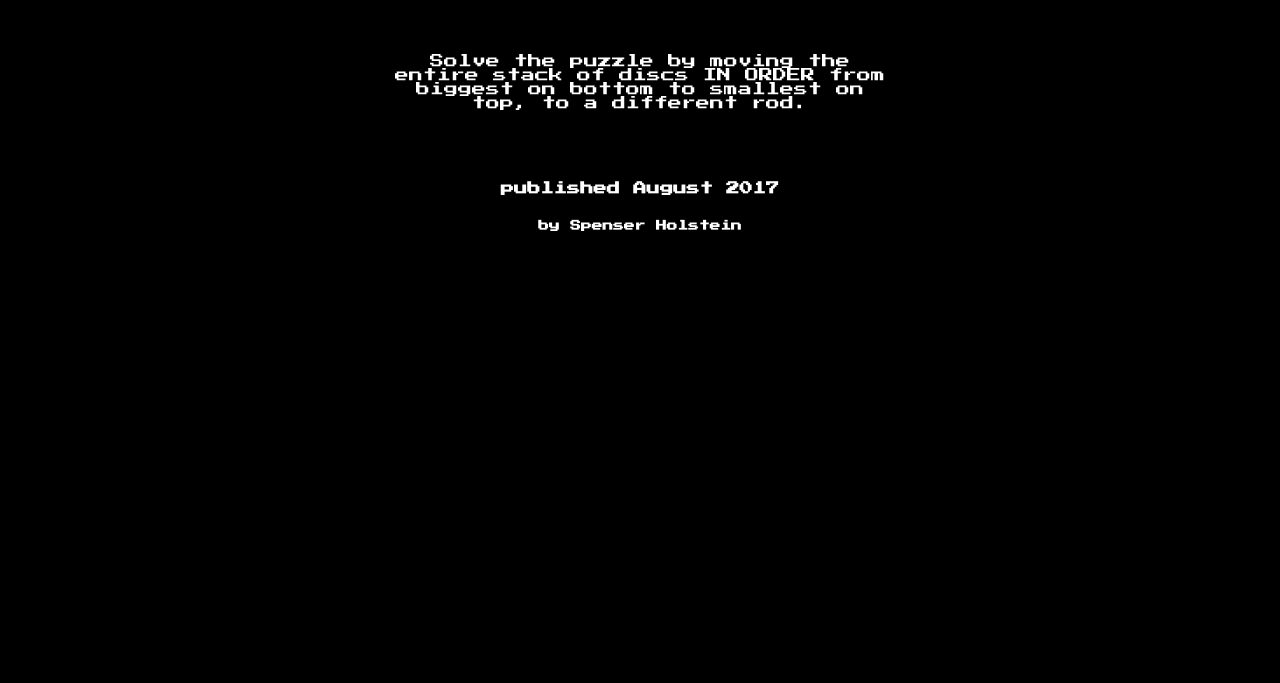
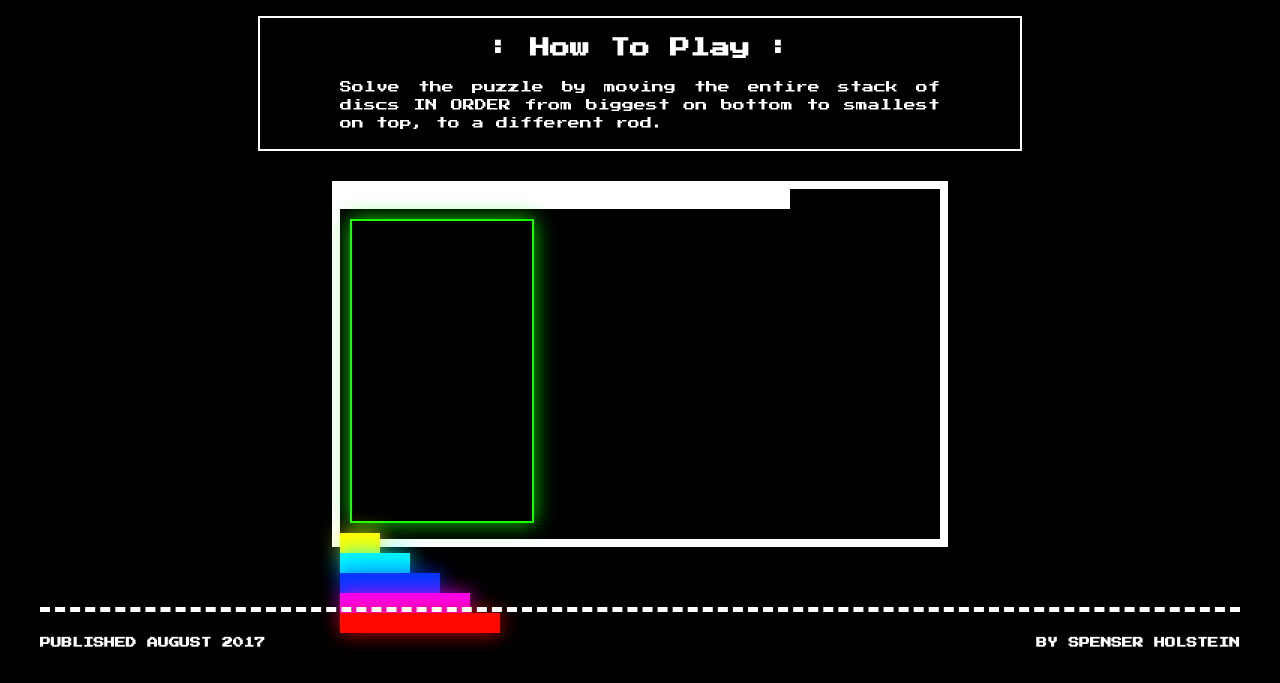
Before and after one commit to SpenBot/Tower_of_Hanoi, a plain HTML site: page index.html in a window 1280 px wide. Shown: the part 125-808 px from the top of the page. Drawn offline with nearby package versions, Linux system fonts and the light colour scheme.

Commit message:
HTML elements created for gameboard, discs, selector

```diff
--- a/index.html
+++ b/index.html
@@ -1,5 +1,7 @@
+
 <!DOCTYPE html>
 <html>
+
 
   <head>
 
@@ -8,31 +10,64 @@
     <link href="https://fonts.googleapis.com/css?family=Press+Start+2P" rel="stylesheet">
     <link rel="stylesheet" href="style.css" type="text/css">
     <script src="https://code.jquery.com/jquery-3.2.1.min.js" integrity="sha256-hwg4gsxgFZhOsEEamdOYGBf13FyQuiTwlAQgxVSNgt4=" crossorigin="anonymous"></script>
+
   </head>
 
 
+<!------------------------------------------------------>
+<!------------------------------------------------------>
   <body>
 
     <header>
       <h1>Tower of Hanoi</h1>
-      <h2>-a game by SpenBot-</h2>
+      <h2>- a logic game -</h2>
 
       <nav>
 
       </nav>
     </header>
+<!------------------------------------------------------>
+    <main>
 
-    <main>
-      <p class="instructions">Solve the puzzle by moving the entire stack of discs IN ORDER from biggest on bottom to smallest on top, to a different rod.</p>
+      <div class="instructions">
+        <h3> : How To Play : </h3>
+        <p>Solve the puzzle by moving the entire stack of discs IN ORDER from biggest on bottom to smallest on top, to a different rod.</p>
+      </div>
+
+      <div class="gameBoard">
+
+          <div class="rods">
+            <div id="rodBottom"></div>
+            <div id="rodRight"></div>
+            <div id="rodMiddle"></div>
+            <div id="rodLeft"></div>
+          </div>
+
+          <div id="selectorBox"></div>
+
+          <div id="disc1"></div>
+          <div id="disc2"></div>
+          <div id="disc3"></div>
+          <div id="disc4"></div>
+          <div id="disc5"></div>
+
+      </div>
+
     </main>
-
+<!------------------------------------------------------>
     <footer>
-      <h5>published August 2017</h5>
-      <h6>by Spenser Holstein</h6>
+      <h6>PUBLISHED AUGUST 2017</h6>
+      <h6>BY SPENSER HOLSTEIN</h6>
     </footer>
+<!------------------------------------------------------>
 
     <script src="script.js"></script>
   </body>
+<!------------------------------------------------------>
+<!------------------------------------------------------>
 
 
 </html>
+
+
+<!-->
--- a/style.css
+++ b/style.css
@@ -3,23 +3,122 @@ body {
   font-family: 'Press Start 2P', sans-serif;
   color: white;
   margin: 0 auto;
-  padding: 10px 20px;
+  padding: 10px 40px;
   text-align: center;
   display: flex;
   flex-direction: column;
-  justify-content: space-around;
+  justify-content: space-between;
+}
+
+header {
+  margin-top: 5px;
+  border-bottom: dashed white 5px;
+  padding: 0 0 30px 0;
+}
+
+footer {
+  border-top: dashed white 5px;
+  display: flex;
+  flex-direction: row;
+  justify-content: space-between;
 }
 
 main {
-  margin: 50px auto;
+  margin: 30px auto;
+}
 
+.instructions {
+  width: 600px;
+  margin: 0 auto;
+  text-align: justify;
+  border: solid white 2px;
+  padding: 0 80px 5px 80px;
+}
+
+h2 {
+  font-size: 16px;
+  margin: -15px auto;
+}
+
+h3 {
+  text-align: center;
+  font-size: 20px;
 }
 
 p {
-  font-size: 14px;
+  font-size: 12px;
+  line-height: 18px;
 }
 
-.instructions {
-  width: 500px;
-  margin: 0 auto;
+
+/*  ////////////////////// INSIDE GAME BOARD //////////////////////////  */
+
+.gameBoard {
+  width: 600px;
+  height: 350px;
+  border: solid white 8px;
+  margin: 30px auto;
 }
+
+#rodBottom {
+  border-bottom: solid white 20px;
+  width: 450px;
+}
+
+#rodRight {
+  border-right: solid white 20px;
+  width: 20px;
+}
+
+#rodMiddle {
+  border-right: solid white 20px;
+  width: 20px;
+}
+
+#rodLeft {
+  border-right: solid white 20px;
+  width: 20px;
+}
+
+#selectorBox {
+  border: 2px solid rgba(21, 255, 0, 1);
+  width: 180px;
+  height: 300px;
+  margin: 10px;
+  box-shadow: 0 0 20px rgba(21, 255, 0, .8);
+}
+
+#disc1 {
+  background-color: rgba(255, 254, 0, 1);
+  box-shadow: 0 0 20px rgba(255, 254, 0, .8);
+  width: 40px;
+  height: 20px;
+}
+
+#disc2 {
+  background-color: rgba(0, 245, 255, 1);
+  box-shadow: 0 0 20px rgba(0, 254, 255, .8);
+  width: 70px;
+  height: 20px;
+}
+
+#disc3 {
+  background-color: rgba(0, 55, 255, 1);
+  box-shadow: 0 0 20px rgba(0, 55, 255, .8);
+  width: 100px;
+  height: 20px;
+}
+
+#disc4 {
+  background-color: rgba(255, 0, 238, 1);
+  box-shadow: 0 0 20px rgba(255, 0, 238, .8);
+  width: 130px;
+  height: 20px;
+}
+
+#disc5 {
+  background-color: rgba(255, 8, 0, 1);
+  box-shadow: 0 0 20px rgba(255, 8, 0, .8);
+  width: 160px;
+  height: 20px;
+}
```
